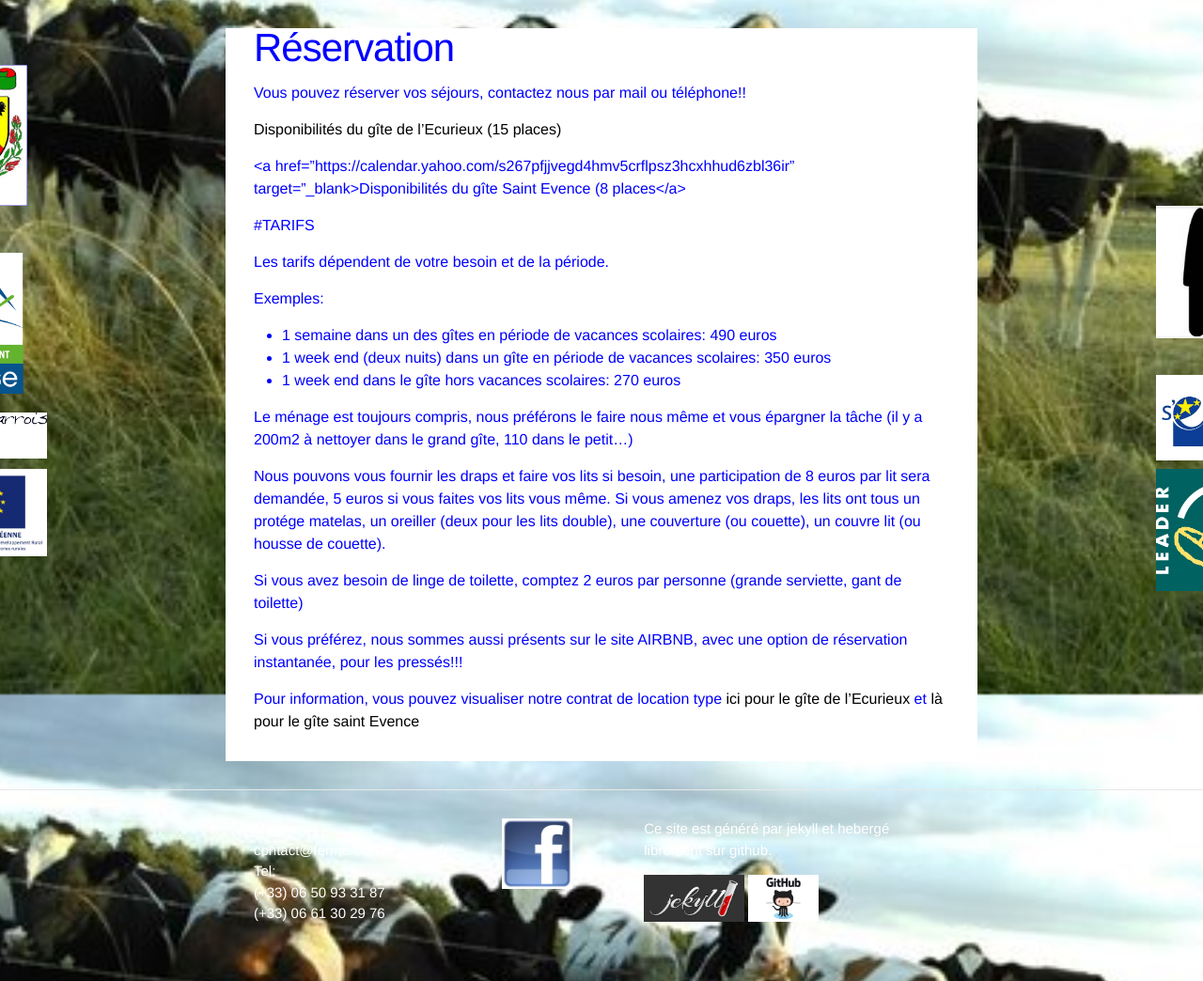
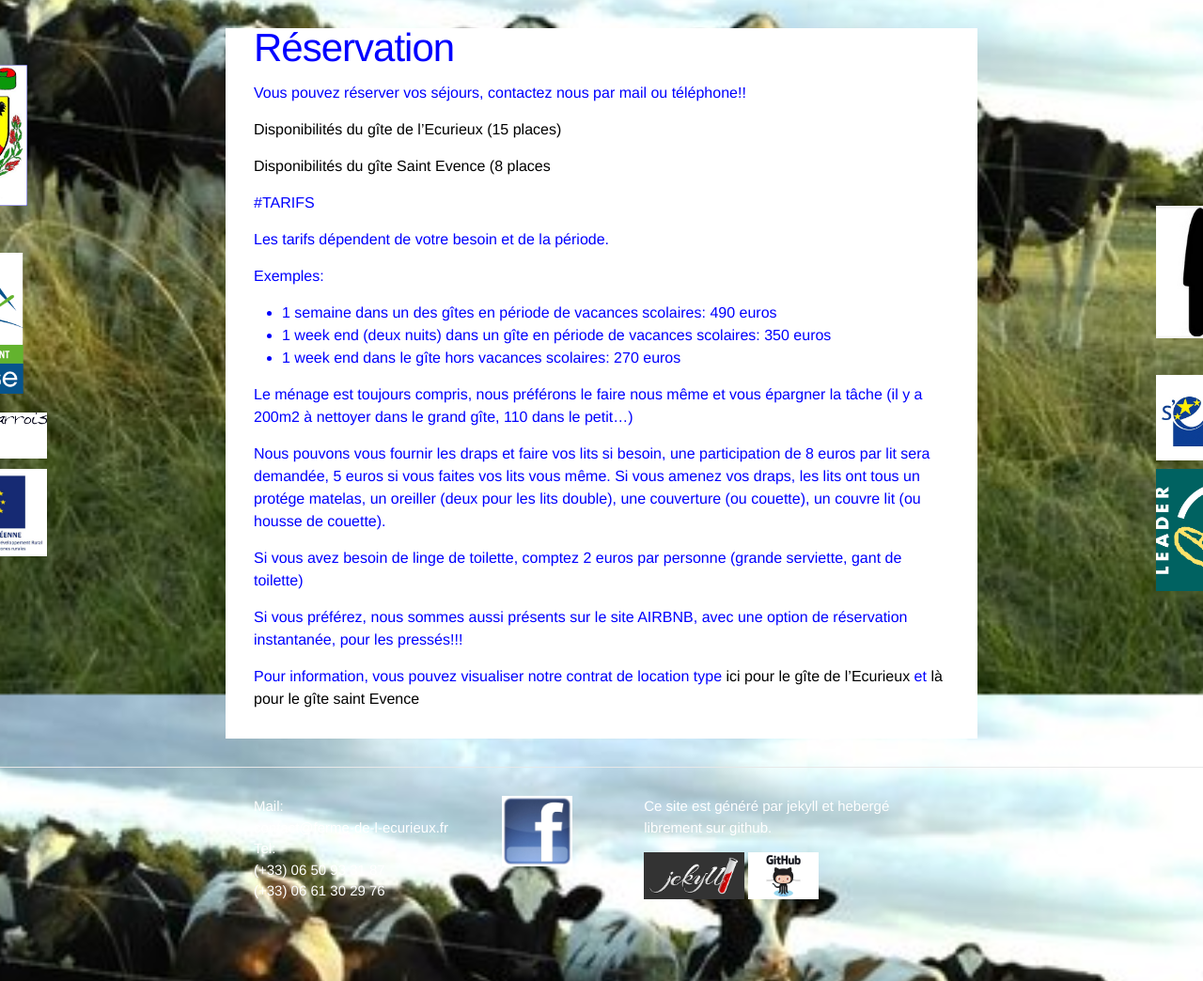
Before and after one commit to cltpr/cltpr.github.io, a Jekyll site: the page built from booking_fr.md, in a window 1280 px wide. Shown: the part 161-1205 px from the top of the page at 94% size. Built offline with Jekyll 4.4.1, drawn with Linux system fonts in a browser that asks for light colours.

Commit message:
20180319

```diff
--- a/booking_fr.md
+++ b/booking_fr.md
@@ -12,7 +12,7 @@ Vous pouvez réserver vos séjours, contactez nous par mail ou téléphone!!
 
 <a href="https://calendar.yahoo.com/s267pfjjvegd4hmv5crflpsz3hcxhhud6zbl36ir" target="_blank">Disponibilités du gîte de l'Ecurieux (15 places)</a>
 
-<a href="https://calendar.yahoo.com/s267pfjjvegd4hmv5crflpsz3hcxhhud6zbl36ir" target="_blank>Disponibilités du gîte Saint Evence (8 places</a>
+<a href="https://calendar.yahoo.com/s267pfjjvegd4hmv5crflpsz3hcxhhud6zbl36ir" target="_blank">Disponibilités du gîte Saint Evence (8 places</a>
 
 #TARIFS
 
```
